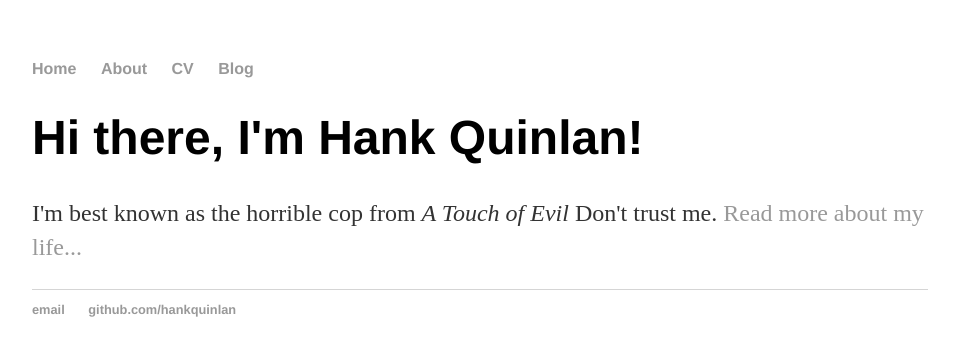
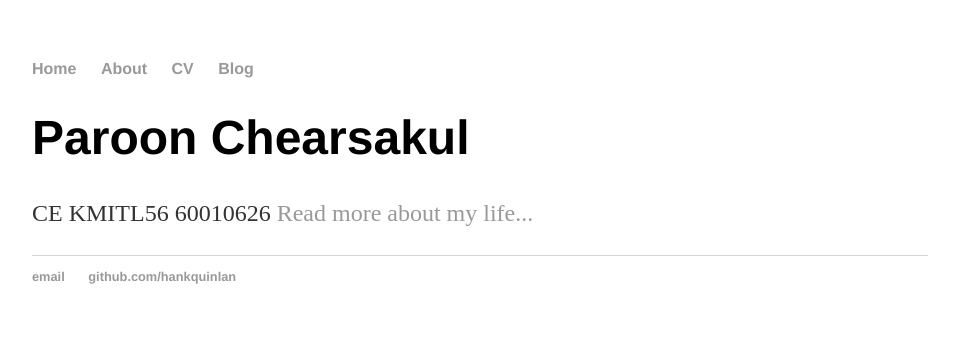
Before and after one commit to screwdrivercx/screwdrivercx.github.io, a plain HTML site: page index.html in a window 1280 px wide. Shown: the whole page, without its empty margins (160-1119 px from the left). Drawn offline with Linux system fonts and the light colour scheme.

Commit message:
Update index.html

```diff
--- a/index.html
+++ b/index.html
@@ -1,7 +1,7 @@
 <!DOCTYPE html>
 <html>
 	<head>
-		<title>Hank Quinlan, Horrible Cop</title>
+
 		<!-- link to main stylesheet -->
 		<link rel="stylesheet" type="text/css" href="/css/main.css">
 	</head>
@@ -16,8 +16,8 @@
 		</nav>
 		<div class="container">
     		<div class="blurb">
-        		<h1>Hi there, I'm Hank Quinlan!</h1>
-				<p>I'm best known as the horrible cop from <em>A Touch of Evil</em> Don't trust me. <a href="/about">Read more about my life...</a></p>
+        		<h1>Paroon Chearsakul</h1>
+				<p>CE KMITL56 60010626 <a href="/about">Read more about my life...</a></p>
     		</div><!-- /.blurb -->
 		</div><!-- /.container -->
 		<footer>
```
